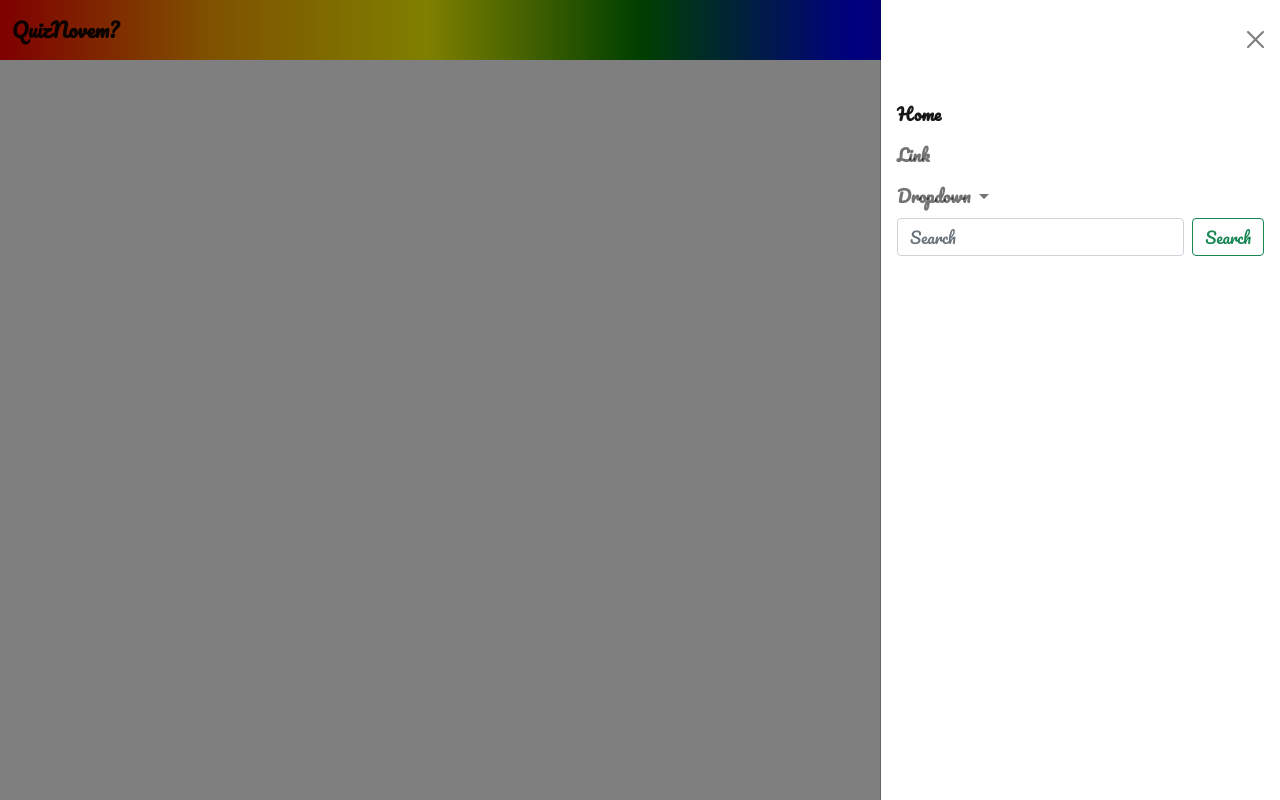
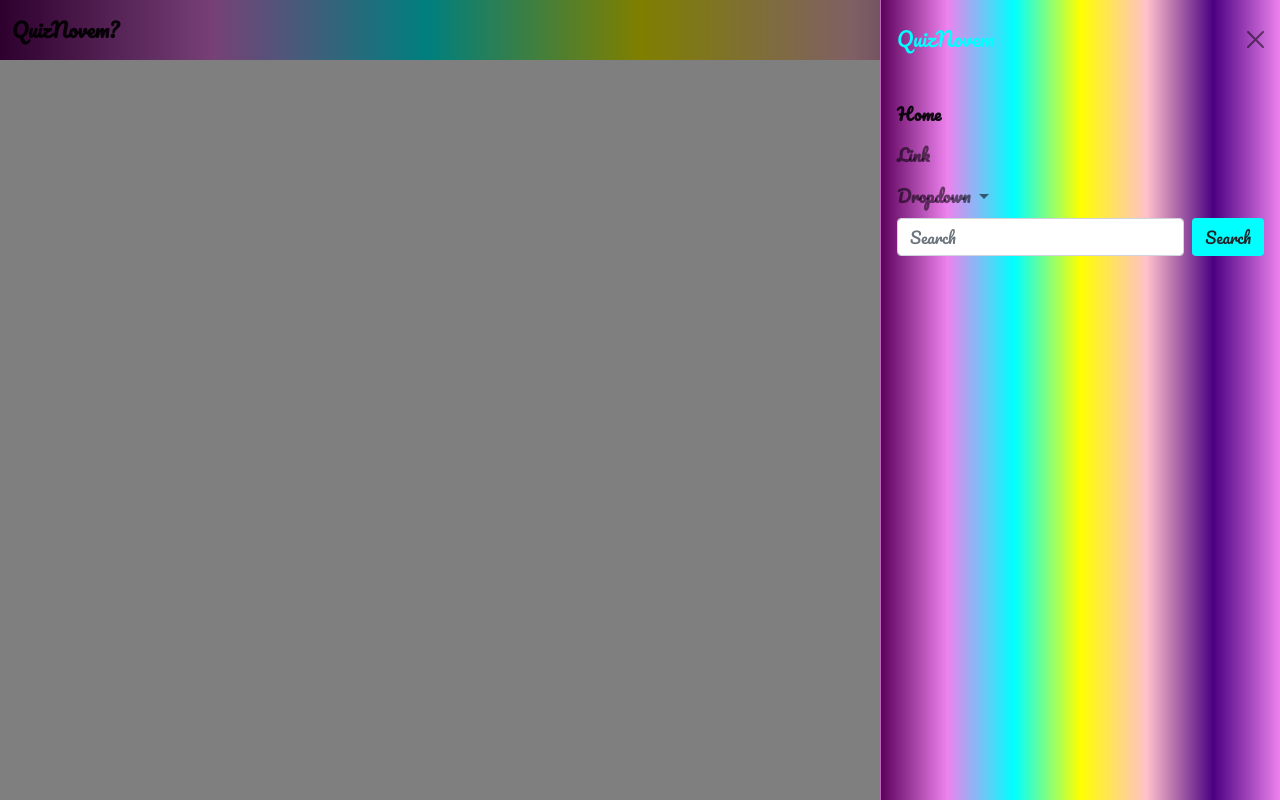
Before and after one commit to fourneau/QuizNovem2, an Angular app: page / in a window 1280 px wide. Both pictures are taken after a click on the button 1240 px from the left and 30 px from the top of the page. Built offline with nearby package versions, Linux system fonts and the light colour scheme.

Commit message:
cssnavbar

```diff
--- a/src/app/app.component.html
+++ b/src/app/app.component.html
@@ -48,12 +48,9 @@
     font-family: Pacifico-Regular;
     font-size: larger;
   }
-  .container-fluid {
 
-    background: linear-gradient(to right,red,orange,yellow, green, blue,indigo,violet);
-  }
   .navbar{
-    background: linear-gradient(to right,red,orange,yellow, green, blue,indigo,violet);
+    background: linear-gradient(to right,rgb(92, 1, 92),violet,aqua, yellow, pink,indigo,violet);
   }
   a,
   a:visited,
@@ -61,9 +58,7 @@
     color: rgb(0, 255, 255);
     text-decoration: none;
   }
-  #body{
-    background: linear-gradient(to left,red,orange,yellow, green, blue,indigo,violet);
-  }
+
 
 
 
@@ -127,7 +122,7 @@
       </button>
       <div class="offcanvas offcanvas-end" tabindex="-1" id="offcanvasNavbar" aria-labelledby="offcanvasNavbarLabel">
         <div class="offcanvas-header">
-          <h5 class="offcanvas-title" id="offcanvasNavbarLabel">Offcanvas</h5>
+          <h5 class="offcanvas-title" id="offcanvasNavbarLabel">QuizNovem</h5>
           <button type="button" class="btn-close text-reset" data-bs-dismiss="offcanvas" aria-label="Close"></button>
         </div>
         <div class="offcanvas-body">
@@ -144,17 +139,17 @@
               </a>
               <ul class="dropdown-menu" aria-labelledby="offcanvasNavbarDropdown">
                 <li><a class="dropdown-item" href="#">Action</a></li>
-                <li><a class="dropdown-item" href="#">Another action</a></li>
+                <li><a class="dropdown-item" href="#">Try Again</a></li>
                 <li>
                   <hr class="dropdown-divider">
                 </li>
-                <li><a class="dropdown-item" href="#">Something else here</a></li>
+                <li><a class="dropdown-item" href="#">QcM</a></li>
               </ul>
             </li>
           </ul>
           <form class="d-flex">
             <input class="form-control me-2" type="search" placeholder="Search" aria-label="Search">
-            <button class="btn btn-outline-success" type="submit">Search</button>
+            <button class="btn btn-outline" type="submit">Search</button>
           </form>
         </div>
       </div>
--- a/src/app/app.component.scss
+++ b/src/app/app.component.scss
@@ -0,0 +1,15 @@
+.offcanvas{
+    background: linear-gradient(to right,rgb(92, 1, 92),violet,aqua, yellow, pink,indigo,violet);
+}
+.dropdown-item{
+    background: linear-gradient(to right,rgb(92, 1, 92),violet,aqua, yellow, pink,indigo,violet);
+}
+.dropdown-menu{
+    background: linear-gradient(to right,rgb(92, 1, 92),violet,aqua, yellow, pink,indigo,violet);
+}
+h5{
+    color: aqua;
+}
+.btn{
+    background-color: aqua;
+}
```
